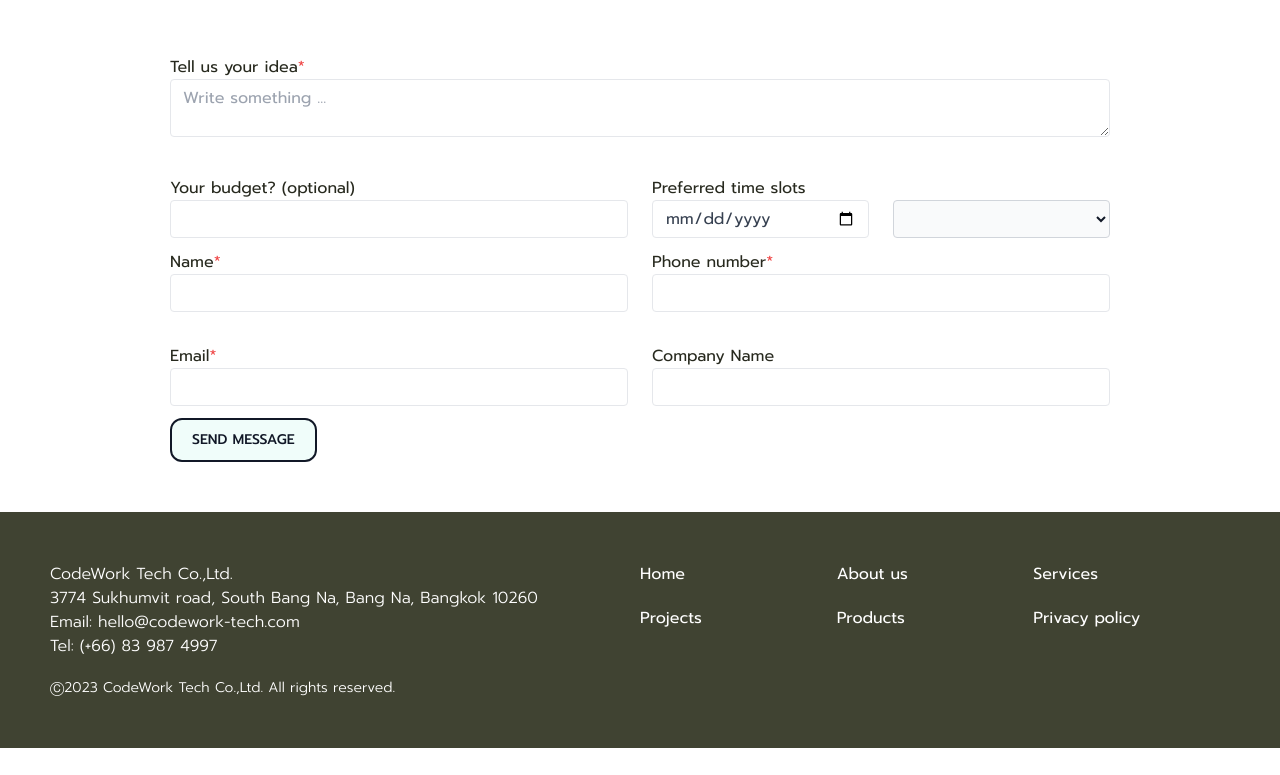
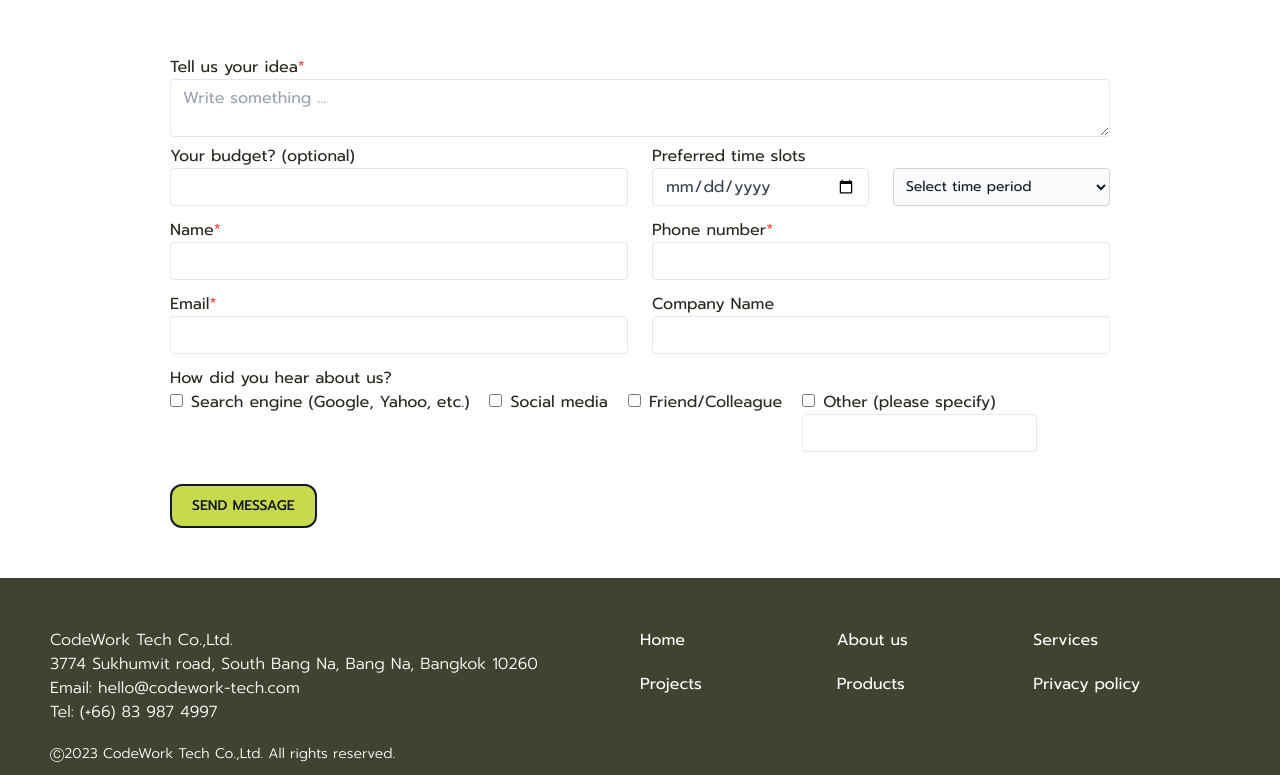
Before and after one commit to The-Alzhemist/codework-landing-page, a Next.js app: page /contact-us in a window 1280 px wide. Shown: the part 591-1366 px from the top of the page. Before the commit the page ends 1339 px from the top, so only its background shows below. Built offline with nearby package versions, Linux system fonts and the light colour scheme.

Commit message:
update: form

```diff
--- /dev/null
+++ b/src/components/ContactUs/FormSpree-form.tsx
@@ -0,0 +1,221 @@
+import React from "react";
+import { useForm as useFormSpree } from "@formspree/react";
+import { FormValues } from "./interface";
+import { useForm } from "react-hook-form";
+import FormTextareaInput from "./component/formStringInput/FormTextareaInput";
+import FormStringInput from "./component/formStringInput/FormStringInput";
+import FormDateInput from "./component/formDateInput/FormDateInput";
+import { ExternalPrimaryButton } from "../AppLayout/components/button/ExternalPrimaryButton";
+const ContactForm = () => {
+  const [state, sendDataToFromSpree] = useFormSpree("xwkdoowe");
+
+  const form = useForm<FormValues>();
+  const { register, handleSubmit, formState } = form;
+  const { errors, isValid } = formState;
+
+  return (
+    <>
+      <div className="relative max-w-[1440px] mx-auto py-[30px] md:py-[50px] lg:px-[150px] ">
+        <form onSubmit={handleSubmit(sendDataToFromSpree)} noValidate>
+          {/* row 1 */}
+          <div>
+            <FormTextareaInput
+              labelName="Tell us your idea"
+              inputName="idea"
+              register={register}
+              isRequired={true}
+              errors={errors.idea?.message}
+            />
+          </div>
+
+          {/* row2 */}
+          <div className="flex gap-x-6">
+            {/* left */}
+            <div className="w-full">
+              <FormStringInput
+                labelName="Your budget? (optional)"
+                inputName="budget"
+                register={register}
+                isRequired={false}
+              ></FormStringInput>
+              <FormStringInput
+                labelName="Name"
+                inputName="name"
+                register={register}
+                isRequired={true}
+                errors={errors.name?.message}
+              ></FormStringInput>
+
+              <label className="flex" htmlFor="email">
+                Email <span className="text-red-500">*</span>
+              </label>
+              <input
+                className={`appearance-none border rounded w-full py-2 px-3 text-gray-700 mb-3 leading-tight focus:outline-none focus:shadow-outline ${
+                  errors.email?.message && "border-red-500"
+                }`}
+                type="text"
+                id="email"
+                {...register("email", {
+                  required: {
+                    value: true,
+                    message: "Email is required",
+                  },
+                  pattern: {
+                    value: /^[A-Z0-9._%+-]+@[A-Z0-9.-]+\.[A-Z]{2,}$/i,
+                    message: "Invalid pattern email address",
+                  },
+                })}
+              />
+              {/* <p className="text-red-500">{errors.email?.message}</p> */}
+            </div>
+
+            {/* right */}
+            <div className="w-full">
+              <div className="flex gap-x-6">
+                <div className="w-full">
+                  <FormDateInput
+                    labelName=" Preferred time slots"
+                    inputName="timeSlot"
+                    register={register}
+                    isRequired={false}
+                  />
+                </div>
+
+                {/* timePeriod */}
+                <div className="w-full">
+                  <label className="flex" htmlFor="timePeriod">
+                    <span className="text-white">time period</span>
+                  </label>
+
+                  <select
+                    className="bg-gray-50 border border-gray-300 text-gray-900 text-sm rounded focus:ring-blue-500 focus:border-blue-500 block w-full px-2 h-[38px]"
+                    id="timePeriod"
+                    {...register("timePeriod")}
+                  >
+                    <option value="-">Select time period</option>
+                    <option value="13.00-14.00">13.00-14.00</option>
+                    <option value="14.00-16.00">14.00-16.00</option>
+                    <option value="17.00-18.00">17.00-18.00</option>
+                  </select>
+                  {/* <p className="text-red-500">{errors.timePeriod?.message}</p> */}
+                  <p></p>
+                </div>
+              </div>
+
+              <FormStringInput
+                labelName=" Phone number"
+                inputName="phoneNumber"
+                register={register}
+                isRequired={true}
+                errors={errors.phoneNumber?.message}
+              ></FormStringInput>
+
+              <FormStringInput
+                labelName="Company Name"
+                inputName="companyName"
+                register={register}
+                isRequired={false}
+              ></FormStringInput>
+            </div>
+          </div>
+
+          <div>
+            <label htmlFor="how did you hear about us">
+              How did you hear about us?
+            </label>
+            <div className="flex gap-x-5">
+              <div className="">
+                <input
+                  type="checkbox"
+                  value="Search engine (Google, Yahoo, etc.)"
+                  {...register("channels")}
+                  className="mr-2"
+                />
+                <label htmlFor="">Search engine (Google, Yahoo, etc.)</label>
+              </div>
+              <div className="">
+                <input
+                  type="checkbox"
+                  value="Social Media"
+                  {...register("channels")}
+                  className="mr-2"
+                />
+                <label htmlFor="">Social media</label>
+              </div>
+
+              <div className="">
+                <input
+                  type="checkbox"
+                  value="Friend/Colleague"
+                  {...register("channels")}
+                  className="mr-2"
+                />
+                <label htmlFor="">Friend/Colleague</label>
+              </div>
+
+              <div className="">
+                <div>
+                  <input
+                    type="checkbox"
+                    value="OtherChannel"
+                    {...register("channels")}
+                    className="mr-2"
+                  />
+                  <label htmlFor="">Other (please specify)</label>
+                </div>
+
+                <div>
+                  <FormStringInput
+                    labelName=""
+                    inputName="otherChannel"
+                    register={register}
+                    isRequired={false}
+                  ></FormStringInput>
+                </div>
+              </div>
+            </div>
+          </div>
+
+          {errors && (
+            <div className="mb-5">
+              {errors.idea && (
+                <p className="text-red-500">** {errors.idea?.message}</p>
+              )}
+              {errors.name && (
+                <p className="text-red-500">** {errors.name?.message}</p>
+              )}
+              {errors.email && (
+                <p className="text-red-500">** {errors.email?.message}</p>
+              )}
+              {errors.phoneNumber && (
+                <p className="text-red-500">** {errors.phoneNumber?.message}</p>
+              )}
+            </div>
+          )}
+
+          <ExternalPrimaryButton pathName="#" disabled={!isValid}>
+            SEND MESSAGE
+          </ExternalPrimaryButton>
+        </form>
+        {state.submitting && (
+          <div className="text-secondary-900 mt-3">
+            Sending your message, please wait...
+          </div>
+        )}
+        {state.succeeded && (
+          <div className="text-primary-800 mt-3">
+            Your message has been sent successfully. Thank you for reaching out
+            to us!
+          </div>
+        )}
+          {state.errors && (
+          <div className="text-red-500 mt-3">
+            Sorry, we couldn't send your message. Please try again
+          </div>
+        )}
+      </div>
+    </>
+  );
+};
+
+export default ContactForm;
--- a/src/components/ContactUs/component/formDateInput/FormDateInput.tsx
+++ b/src/components/ContactUs/component/formDateInput/FormDateInput.tsx
@@ -13,7 +13,7 @@ const FormDateInput = ({
         {labelName} {isRequired && <span className="text-red-500">*</span>}
       </label>
       <input
-        className="appearance-none border rounded w-full py-2 px-3 text-gray-700 mb-3 h-[38px] leading-tight focus:outline-none focus:shadow-outline"
+        className={`appearance-none border rounded w-full py-2 px-3 text-gray-700 mb-3 h-[38px] leading-tight focus:outline-none focus:shadow-outline`}
         type="date"
         id={inputName}
         {...register(inputName, {
--- a/src/components/ContactUs/component/formStringInput/FormStringInput.tsx
+++ b/src/components/ContactUs/component/formStringInput/FormStringInput.tsx
@@ -7,7 +7,7 @@ const FormStringInput = ({ labelName, inputName, register, errors, isRequired }:
         {labelName} {isRequired && <span className="text-red-500">*</span>}
       </label>
       <input
-        className="appearance-none border rounded w-full py-2 px-3 text-gray-700 leading-tight focus:outline-none focus:shadow-outline mb-3"
+        className={`appearance-none border rounded w-full py-2 px-3 text-gray-700 leading-tight focus:outline-none focus:shadow-outline mb-3 ${errors && 'border-red-500'}`}
         type="text"
         id={inputName}
         {...register(inputName, {
@@ -17,7 +17,7 @@ const FormStringInput = ({ labelName, inputName, register, errors, isRequired }:
           },
         })}
       />
-      {isRequired && <p className="text-red-500 mb-5">{errors}</p>}
+      {/* {isRequired && <p className="text-red-500 mb-5">{errors}</p>} */}
     </>
   );
 };
--- a/src/components/ContactUs/component/formStringInput/FormTextareaInput.tsx
+++ b/src/components/ContactUs/component/formStringInput/FormTextareaInput.tsx
@@ -3,21 +3,22 @@ import React from "react";
 const FormTextareaInput = ({ labelName, inputName, register, errors, isRequired }: any) => {
   return (
     <>
-      <label className="flex" htmlFor={inputName}>
+      <label className="flex" htmlFor={inputName ? inputName : ''}>
             {labelName} <span className="text-red-500">*</span>
           </label>
           <textarea
-            className="appearance-none border rounded py-2 px-3 w-full text-gray-700 mb-3 leading-tight focus:outline-none focus:shadow-outline"
+            className={`appearance-none border rounded py-2 px-3 w-full text-gray-700 leading-tight focus:outline-none focus:shadow-outline  ${errors && 'border-red-500'}`}
             id={inputName}
-            placeholder="Write something ..."
             {...register(inputName, {
               required: {
-                value: true,
+                value: isRequired,
                 message: `${labelName} is required`,
               },
             })}
+            placeholder="Write something ..."
           />
-          {isRequired && <p className="text-red-500 mb-5">{errors}</p>}
+           {/* {errors && <p className="text-red-500 mb-5">{errors}</p>} */}
+
     </>
   );
 };
--- a/src/components/ContactUs/interface.ts
+++ b/src/components/ContactUs/interface.ts
@@ -1,10 +1,11 @@
 export type FormValues = {
-    tellAboutIdeaInput: string;
-    budgetInput: string;
+    idea: string;
+    budget: string;
     name: string;
     email: string;
     timeSlot: string;
     timePeriod: string;
     phoneNumber: number;
     CompanyName: string;
+    channels: string
   };
--- a/src/pages/contact-us.tsx
+++ b/src/pages/contact-us.tsx
@@ -2,6 +2,7 @@ import React from "react";
 import AppLayout from "../components/AppLayout/AppLayout";
 import MetaTag from "@/components/seo/MetaTag";
 import ContactUsForm from "@/components/ContactUs/contactus-form";
+import ContactForm from "@/components/ContactUs/FormSpree-form";
 
 const ContactUsPage = () => {
   return (
@@ -15,8 +16,8 @@ const ContactUsPage = () => {
           </div>
         </div>
 
-
-       <ContactUsForm/>
+        {/* <ContactUsForm/> */}
+        <ContactForm />
       </AppLayout>
     </>
   );
```
